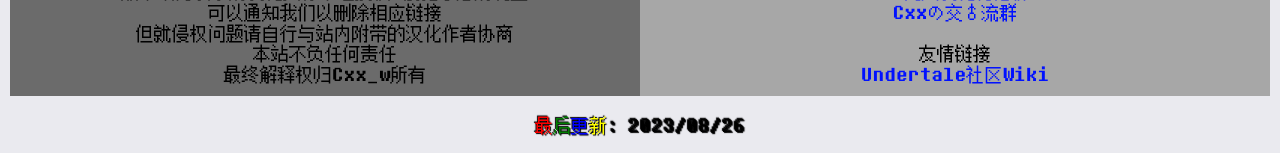
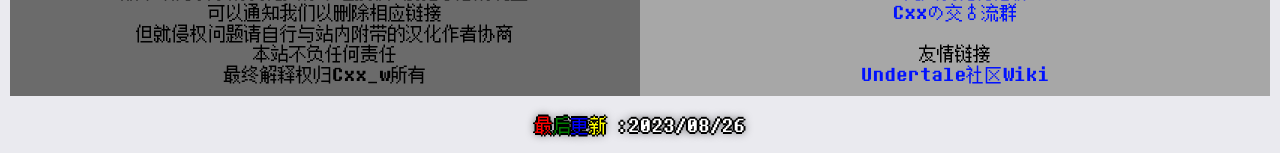
Before and after one commit to Cxxw233/UTFangameChsDownload, a Jekyll site: the page built from index.liquid, in a window 1280 px wide. Shown: the part 1492-1645 px from the top of the page. Built offline with Jekyll 4.4.1, drawn with Linux system fonts in a browser that asks for light colours.

Commit message:
更新 footer.html

```diff
--- a/_includes/footer.html
+++ b/_includes/footer.html
@@ -42,8 +42,8 @@
 		</div>
 	</div>
 	<div>
-		<i style="text-decoration: none;font-style: normal;text-shadow: 1px 1px 1px black, -1px -1px 1px black;"><span style="color: red;">最</span><span style="color: green;">后</span><span style="color: blue;">更</span><span style="color: yellow;">新</span>:
-			{{ site.time | date: "%Y/%m/%d" }} </i></div>
+		<i style="text-decoration: none;font-style: normal;text-shadow: 0px 1px 0px black, 0px -1px 0px black, 1px 0px 0px black, -1px 0px 0px black, 2px 0px 0px black, -2px 0px 0px black, 0px 2px 0px black, 0px -2px 0px black, 0px 0px 10px var(--secondary-color);"><span style="color: red;">最</span><span style="color: green;">后</span><span style="color: blue;">更</span><span style="color: yellow;">新</span>
+			<span style="color: white;">:{{ site.time | date: "%Y/%m/%d" }} </span></i></div>
 	<!--Dobby233Liu 永远滴神！-->
 	<!--43E341FAEC313193CB0C179157C910B925F2028A246526263B24FBBF48274D9E-->
 </footer>
```
